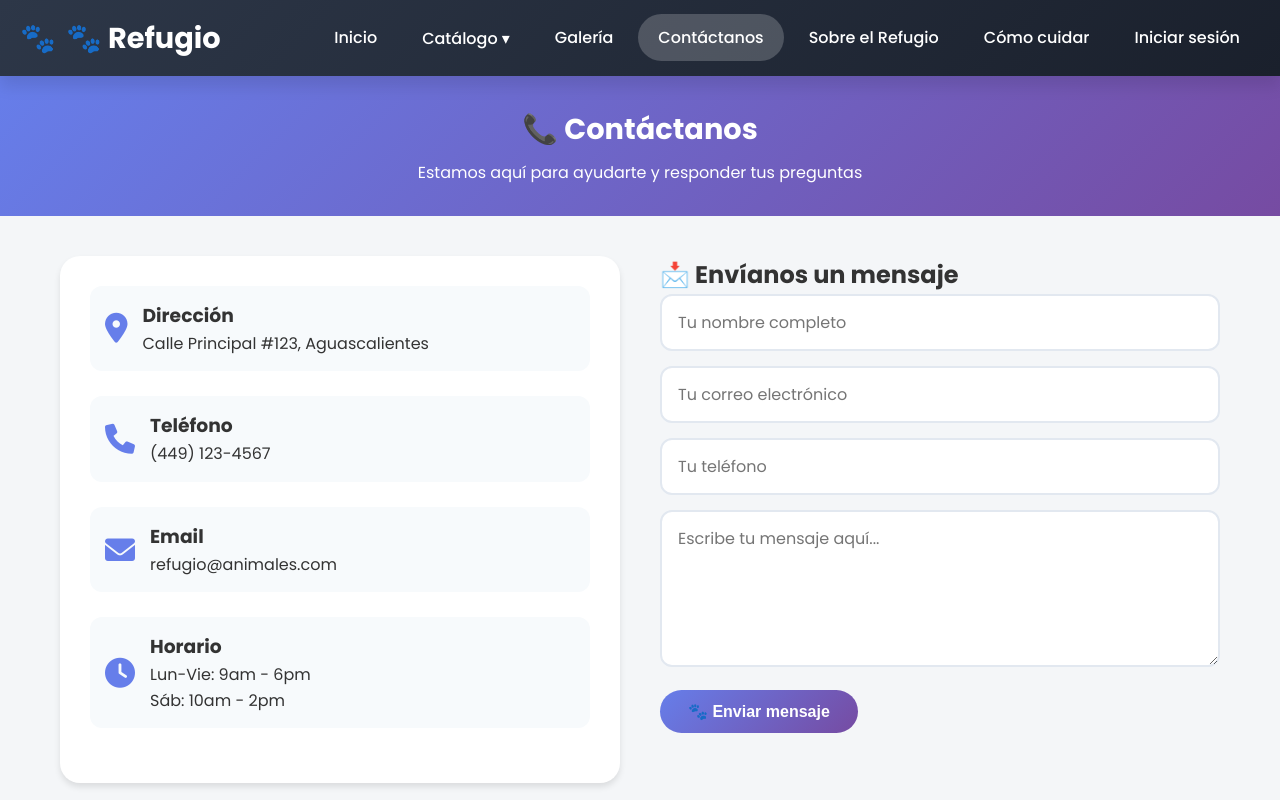
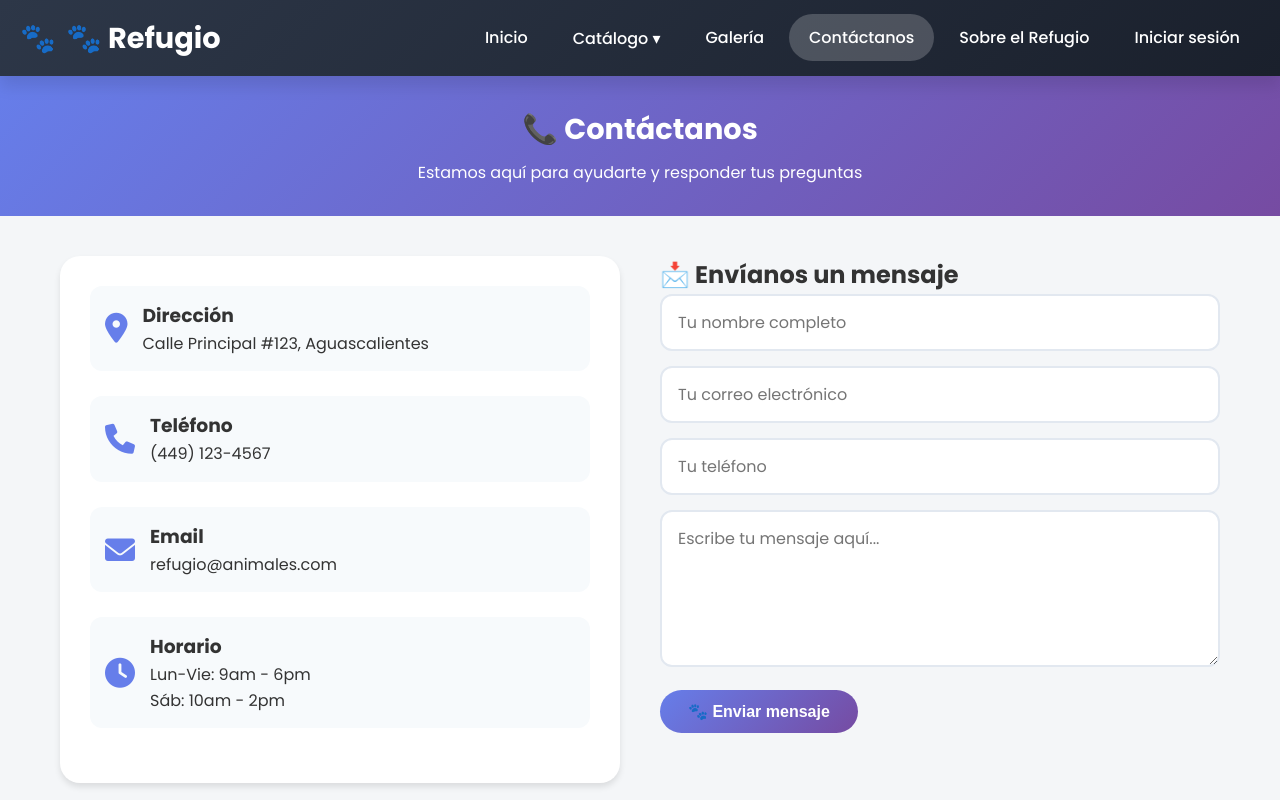
Before and after one commit to 18-mayra/refugio-animales, a website: page contactanos.html in a window 1280 px wide. Shown: the top 800 px of the page. Drawn offline with Linux system fonts and the light colour scheme.

Commit message:
contactanos corregido

```diff
--- a/contactanos.html
+++ b/contactanos.html
@@ -28,7 +28,6 @@
             <li><a href="galeria.html">Galería</a></li>
             <li><a href="contactanos.html" class="active">Contáctanos</a></li>
             <li><a href="refugio.html">Sobre el Refugio</a></li>
-            <li><a href="AppB.html">Cómo cuidar</a></li>
             <li class="login" id="authLink"></li>
         </ul>
     </nav>
```
